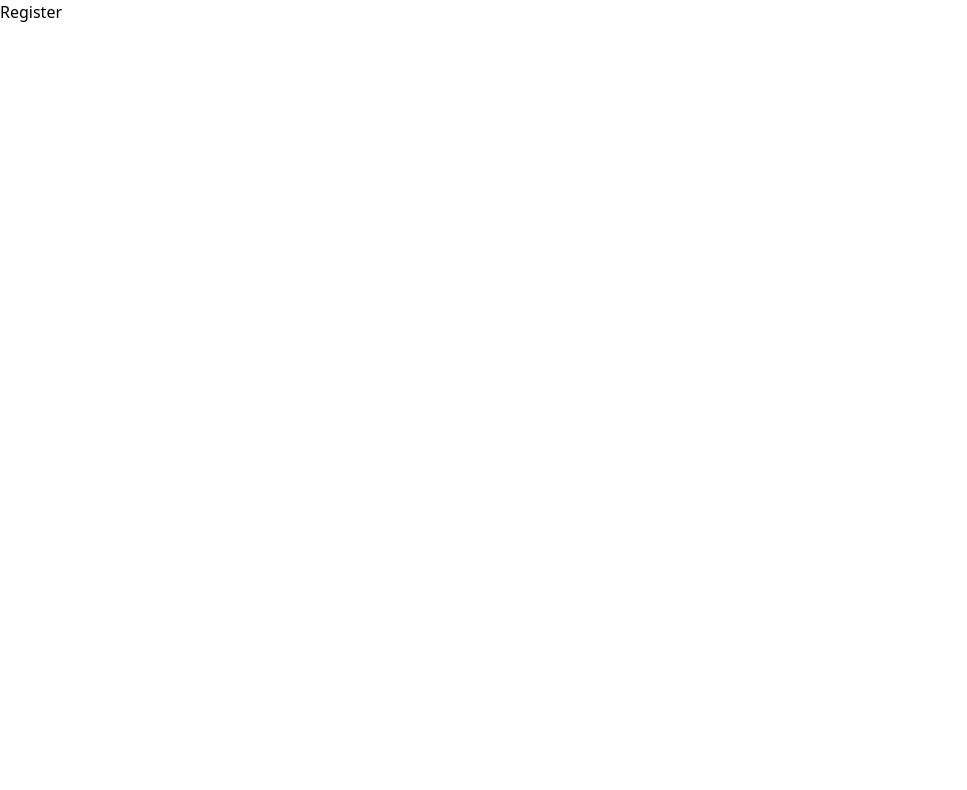
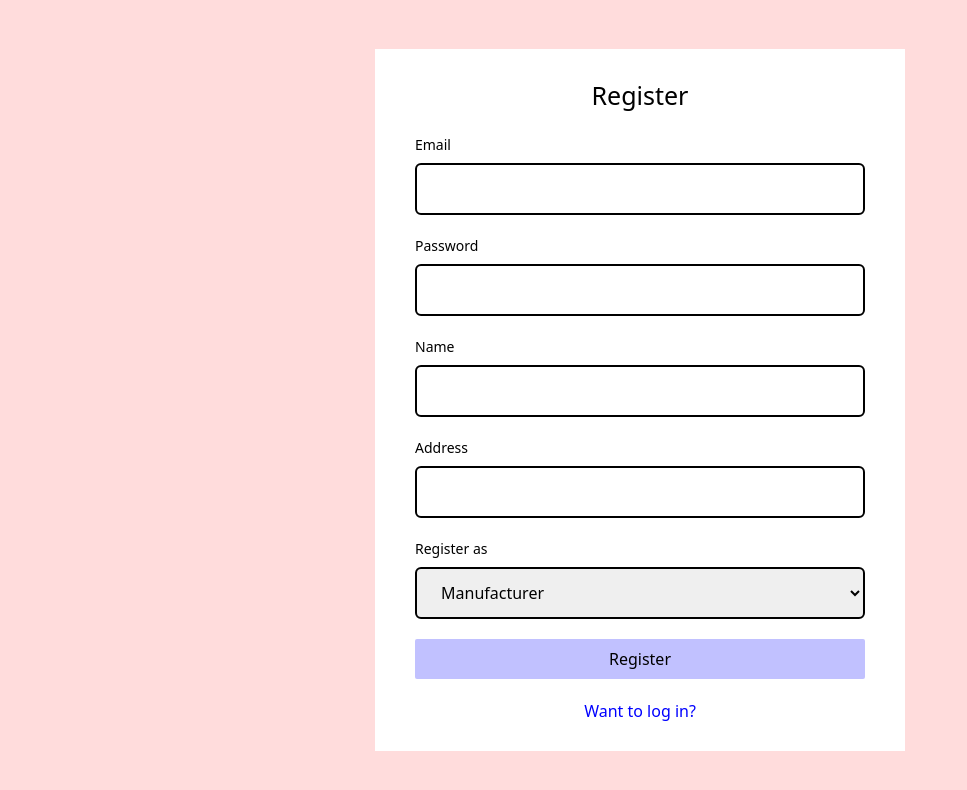
Before and after one commit to NeerajSati/order-book, a React (Create React App) app: page /register in a window 1280 px wide. Shown: the top 790 px of the page, without its empty margins (0-967 px from the left). Built offline with nearby package versions, Linux system fonts and the light colour scheme; the HTML template or start-up script is replaced by a standard one.

Commit message:
Register component added

```diff
--- a/src/components/Register.jsx
+++ b/src/components/Register.jsx
@@ -1,8 +1,39 @@
-import React from 'react'
+import React, {useState} from 'react'
+import { Link } from 'react-router-dom';
 
-function Register() {
+function Register({switchPage}) {
+
   return (
-    <div>Register</div>
+        <div className='bg-[#ffdcdc] flex items-center justify-center min-h-screen'>
+            <div className='bg-white py-7 px-10 flex flex-col items-center justify-center max-sm:w-full max-sm:px-5'>
+                <div className='text-[25px] max-sm:text-[20px]'>Register</div>
+                <div className='mt-5 flex flex-col items-start justify-start max-sm:w-full'>
+                    <div className='text-[14px]'>Email</div>
+                    <input className='rounded-md mt-2 py-3 pr-10 px-5 border-2 border-black w-[450px] max-sm:w-full'/>
+                </div>
+                <div className='mt-5 flex flex-col items-start justify-start relative max-sm:w-full'>
+                    <div className='text-[14px]'>Password</div>
+                    <input type="password" className='rounded-md mt-2 py-3 pr-10 px-5 border-2 border-black w-[450px] max-sm:w-full'/>
+                </div>
+                <div className='mt-5 flex flex-col items-start justify-start max-sm:w-full'>
+                    <div className='text-[14px]'>Name</div>
+                    <input className='rounded-md mt-2 py-3 pr-10 px-5 border-2 border-black w-[450px] max-sm:w-full'/>
+                </div>
+                <div className='mt-5 flex flex-col items-start justify-start max-sm:w-full'>
+                    <div className='text-[14px]'>Address</div>
+                    <input className='rounded-md mt-2 py-3 pr-10 px-5 border-2 border-black w-[450px] max-sm:w-full'/>
+                </div>
+                <div className='mt-5 flex flex-col items-start justify-start max-sm:w-full'>
+                    <div className='text-[14px]'>Register as</div>
+                    <select className='rounded-md mt-2 py-3 pr-10 px-5 border-2 border-black w-[450px] max-sm:w-full'>
+                        <option value="Manufacturer" selected>Manufacturer</option>
+                        <option value="Transporter">Transporter</option>
+                    </select>
+                </div>
+                <button className='w-full rounded-sm mt-5 py-2 px-2 bg-[#c1c1ff] text-black'>Register</button>
+                <Link to="login" className='cursor-pointer mt-5 text-[blue]'>Want to log in?</Link>
+            </div>
+        </div>
   )
 }
 
```
